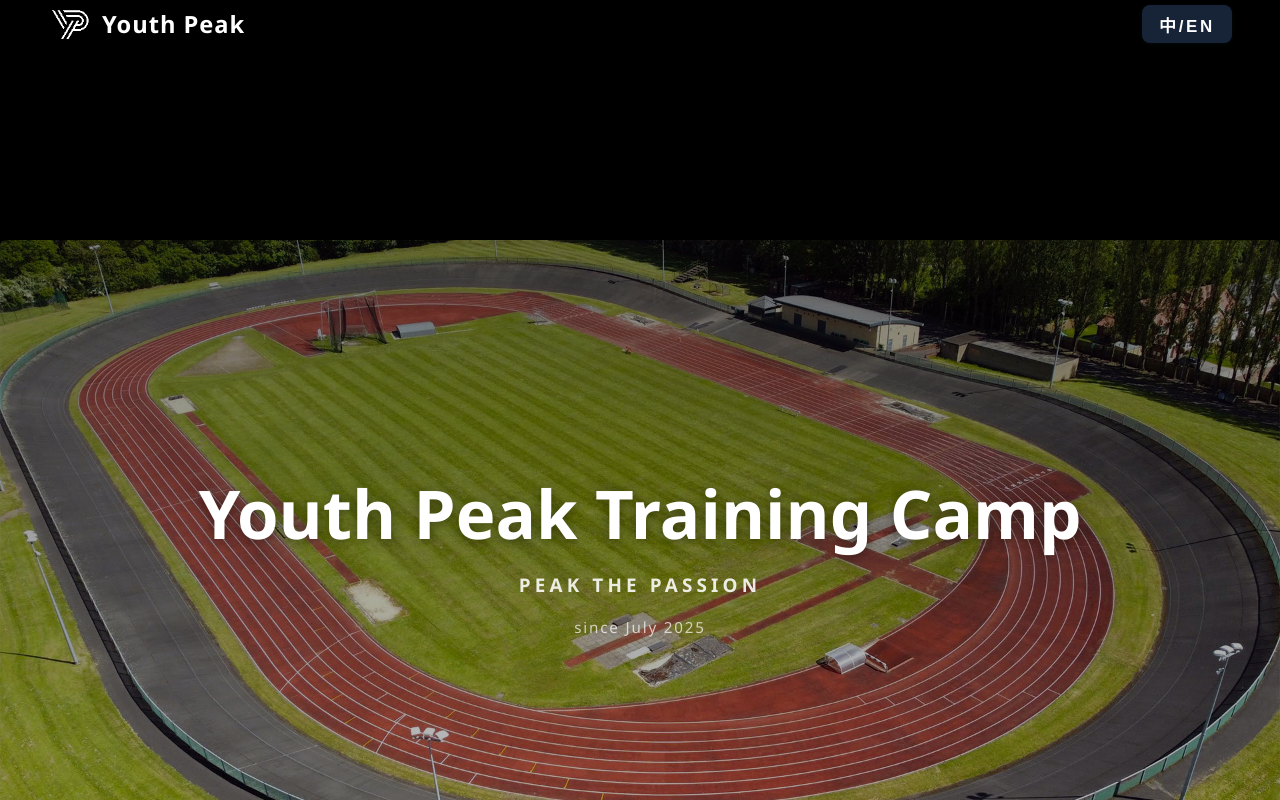
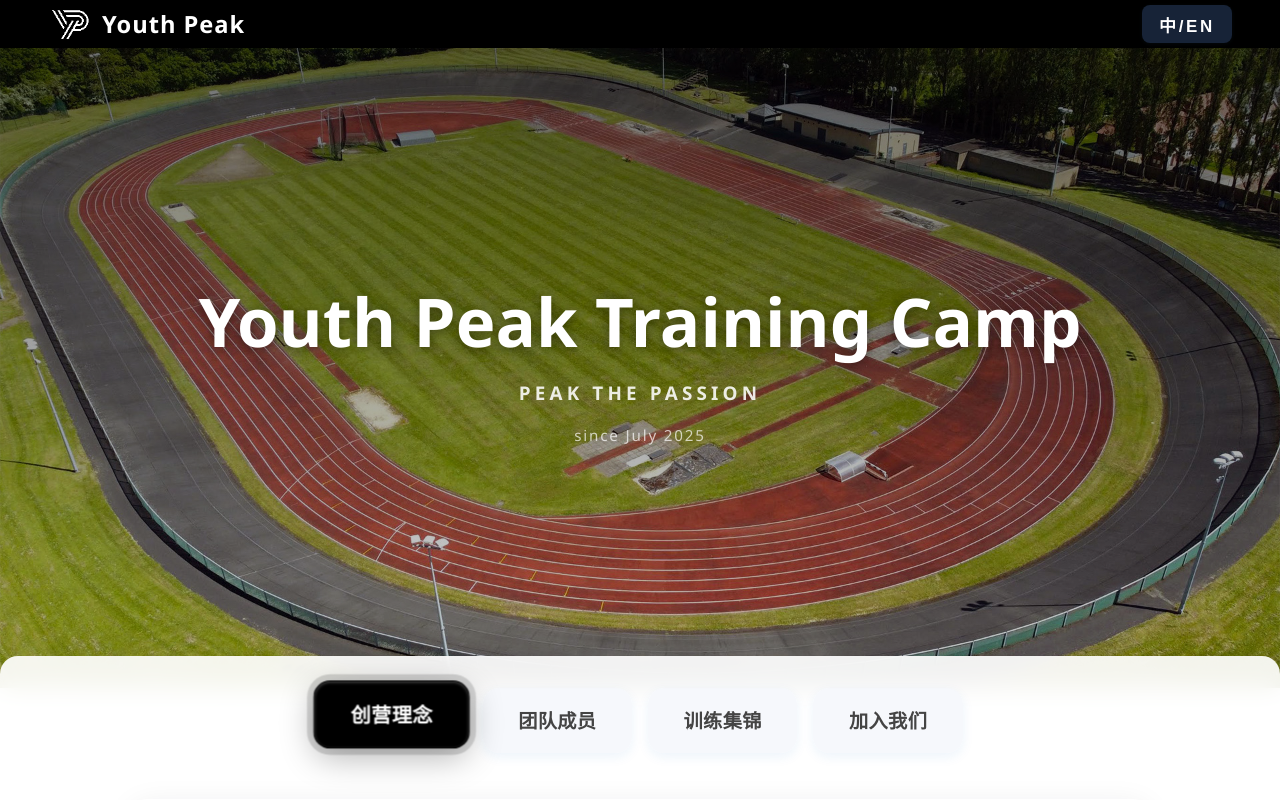
Before and after one commit to YouthPeak/youthpeak.github.io, a plain HTML site: page index.html in a window 1280 px wide. Drawn offline with Linux system fonts and the light colour scheme.

Commit message:
Update index.html

```diff
--- a/index.html
+++ b/index.html
@@ -50,36 +50,23 @@
     }
     .lang-btn:hover,.lang-btn:focus{background:#2773d0;color:#fff;}
 
-    /* ──────────────────────  HERO（高度 = 图片真实高度） ────────────────────── */
+    /* ──────────────────────  HERO（1920×960 完全铺满） ────────────────────── */
     header.hero{
-      height: auto; /* 不再固定高度，由 JS 设置 */
-      min-height: 300px; /* 防止图片未加载时塌陷 */
+      width: 100vw;
+      height: 960px;
+      max-height: 100vh;
+      background-image: url('./images/hero.jpg');
+      background-size: cover;
+      background-position: center;
+      background-repeat: no-repeat;
       display: flex;
       align-items: center;
       justify-content: center;
       text-align: center;
-      padding: 2rem;
       position: relative;
       overflow: hidden;
-      background: #000;
-      transition: height 0.3s ease;
     }
-    .hero-image{
-      position: absolute;
-      top: 50%; left: 50%;
-      width: auto;
-      height: auto;
-      max-width: 100%;
-      max-height: none;
-      transform: translate(-50%, -50%);
-      object-fit: contain;
-      z-index: 0;
-      opacity: 0;
-      transition: opacity 0.6s ease;
-    }
-    .hero-image.loaded {
-      opacity: 1;
-    }
+
     .hero::before{
       content: "";
       position: absolute;
@@ -87,6 +74,7 @@
       background: linear-gradient(to bottom, rgba(0,0,0,.55), rgba(0,0,0,.15));
       z-index: 1;
     }
+
     .hero-inner{
       max-width: 1100px;
       width: 100%;
@@ -94,6 +82,7 @@
       position: relative;
       z-index: 2;
     }
+
     .hero-title{
       font-size: clamp(2.6rem, 7vw, 4.2rem);
       font-weight: 900;
@@ -102,6 +91,7 @@
       animation: fadeIn 0.6s ease-out forwards;
       text-shadow: 0 2px 12px rgba(0,0,0,0.4);
     }
+
     .hero-sub{
       margin: 0.8rem 0 1.2rem 0;
       font-size: clamp(1rem, 2.2vw, 1.18rem);
@@ -111,6 +101,7 @@
       color: rgba(255,255,255,0.88);
       animation: fadeIn 0.8s ease-out 0.2s forwards;
     }
+
     .hero-since{
       font-size: 0.95rem;
       color: rgba(255,255,255,0.7);
@@ -118,9 +109,30 @@
       font-weight: 500;
       animation: fadeIn 1s ease-out 0.4s forwards;
     }
+
     @keyframes fadeIn{
       from{opacity:0;transform:translateY(20px);}
       to{opacity:1;transform:translateY(0);}
+    }
+
+    /* 响应式：小屏时保持比例 */
+    @media (max-width: 1920px) {
+      header.hero {
+        height: 50vw;
+        max-height: 960px;
+      }
+    }
+
+    @media (max-width: 768px) {
+      header.hero {
+        height: 60vw;
+      }
+    }
+
+    @media (max-width: 480px) {
+      header.hero {
+        height: 70vw;
+      }
     }
 
     /* ──────────────────────  高级选项卡  ────────────────────── */
@@ -252,7 +264,7 @@
 
     .particle-canvas {
       position: absolute;
-      top: 0; left: 0; width: 100%; height: 100%;
+      top:  0; left: 0; width: 100%; height: 100%;
       pointer-events: none;
       z-index: 1;
       opacity: 0.18;
@@ -417,9 +429,8 @@
     </div>
   </div>
 
-  <!-- HERO（高度 = hero.jpg 真实高度） -->
-  <header class="hero" role="banner" id="heroSection">
-    <img src="./images/hero.jpg" alt="Youth Peak Training Camp" class="hero-image" id="heroImage">
+  <!-- HERO（1920×960 完全铺满） -->
+  <header class="hero" role="banner">
     <div class="hero-inner">
       <h1 class="hero-title">Youth Peak Training Camp</h1>
       <p class="hero-sub">PEAK THE PASSION</p>
@@ -629,30 +640,6 @@
   </footer>
 
   <script>
-    // ==================== HERO 动态高度 ====================
-    document.addEventListener('DOMContentLoaded', function () {
-      const heroSection = document.getElementById('heroSection');
-      const heroImage = document.getElementById('heroImage');
-
-      function setHeroHeight() {
-        if (heroImage.naturalHeight > 0) {
-          const imgHeight = heroImage.naturalHeight;
-          heroSection.style.height = imgHeight + 'px';
-          heroImage.classList.add('loaded');
-        }
-      }
-
-      // 图片加载完成
-      if (heroImage.complete && heroImage.naturalHeight > 0) {
-        setHeroHeight();
-      } else {
-        heroImage.onload = setHeroHeight;
-      }
-
-      // 窗口调整时重新计算（适配缩放）
-      window.addEventListener('resize', setHeroHeight);
-    });
-
     // ==================== 选项卡 + 粒子系统 ====================
     const tabs = document.querySelectorAll('.tab');
     const panels = document.querySelectorAll('.panel');
```
